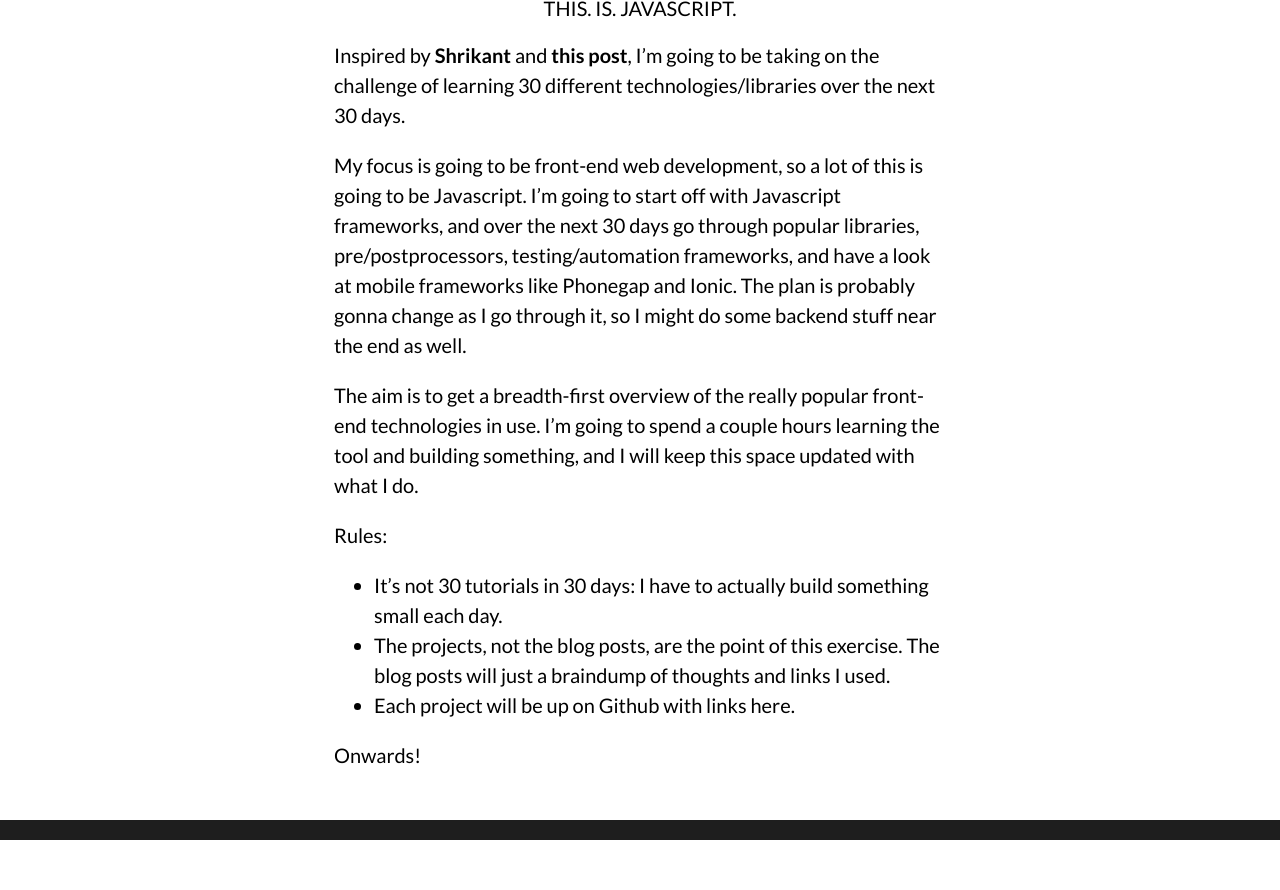
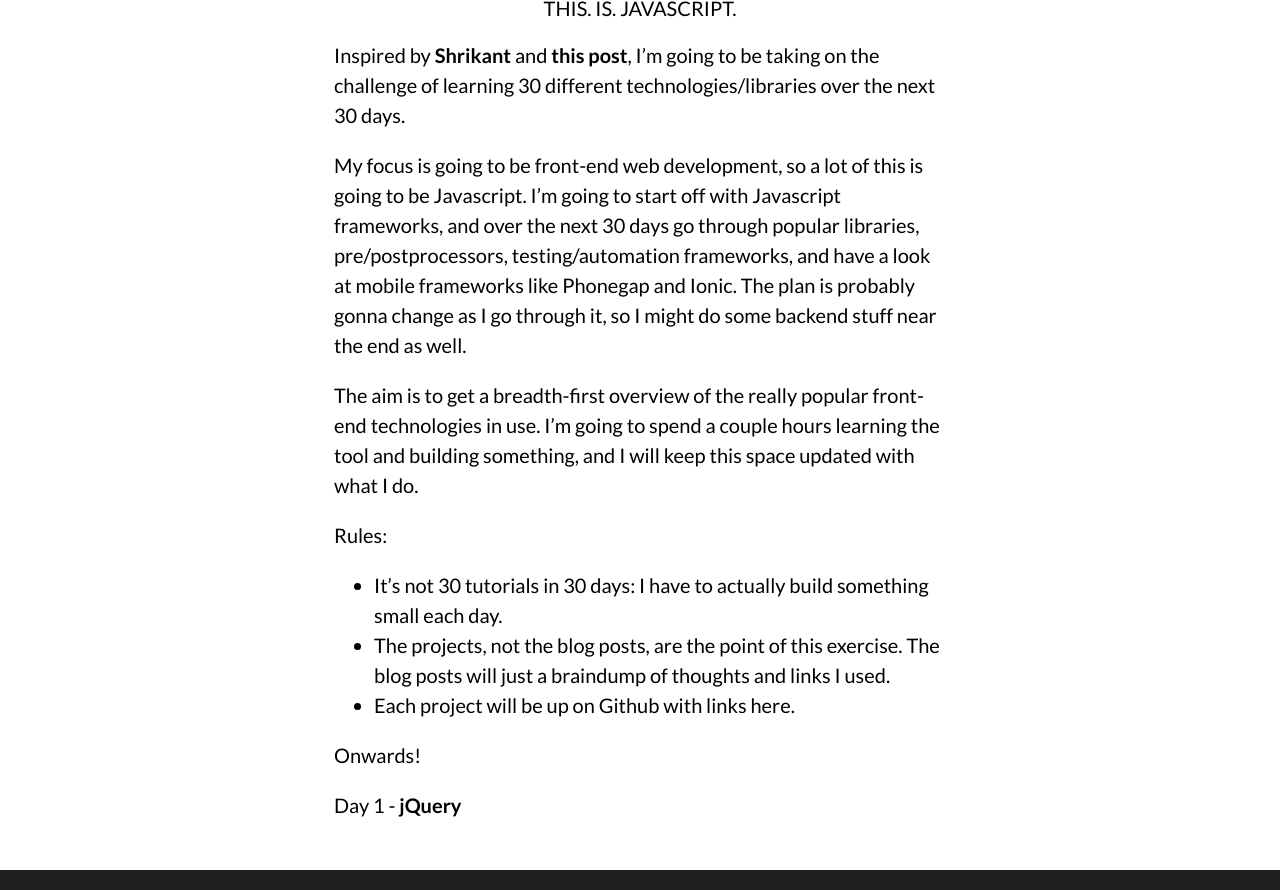
Before and after one commit to kannan-chandra/kannan-chandra.com, a Jekyll site: the page built from _posts/2014-05-31-30-in-30.markdown, in a window 1280 px wide, cut to the strip 537-1427 px from the top of the page. Built offline with Jekyll 4.4.1, drawn with Linux system fonts in a browser that asks for light colours; some web fonts are replaced; Markdown is read by kramdown in place of the engine named in the settings; before the commit the page ends 1377 px from its top, so only the background shows below that.

Commit message:
added link to intro post

```diff
--- a/_posts/2014-05-31-30-in-30.markdown
+++ b/_posts/2014-05-31-30-in-30.markdown
@@ -18,3 +18,5 @@
 - Each project will be up on Github with links here.
 
 Onwards!
+
+Day 1 - [jQuery](/posts/30-in-30-jquery)
--- a/_posts/2014-06-01-30-in-30-jquery.markdown
+++ b/_posts/2014-06-01-30-in-30-jquery.markdown
@@ -3,7 +3,7 @@
 title: "Day 1: jQuery"
 ---
 
-On Day 1, I tackle jQuery, *the* Javascript library.
+On Day 1 of the [30 Day Challenge](/posts/30-in-30), I tackle jQuery, *the* Javascript library.
 
 {% include 	image.html url="/images/30-in-30-1.png" description="" %}
 
```
Also changed, not shown: 3 other files.
